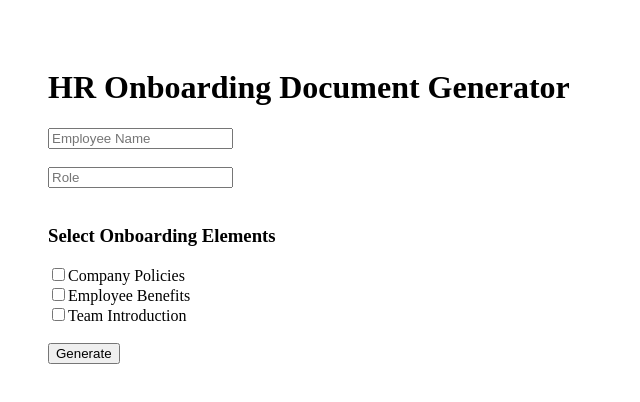
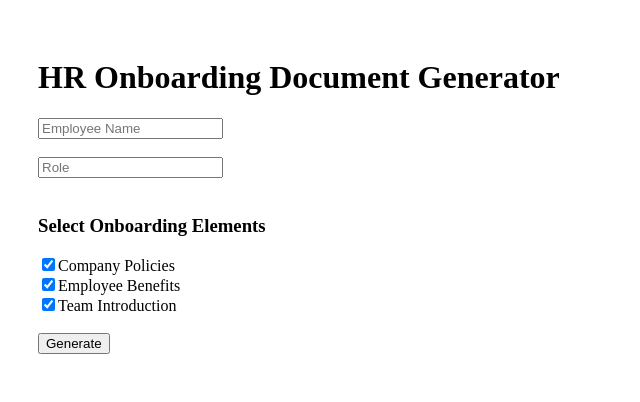
Before and after one commit to Jas0016/hr-onboarding-generator, a React (Create React App) app in the folder frontend/: page / in a window 1280 px wide. Shown: the top 402 px of the page, without its empty margins (0-640 px from the left). Built offline with nearby package versions, Linux system fonts and the light colour scheme.

Commit message:
Update App.js

```diff
--- a/frontend/src/App.js
+++ b/frontend/src/App.js
@@ -3,55 +3,49 @@ import { useState } from "react";
 function App() {
   const [name, setName] = useState("");
   const [role, setRole] = useState("");
-  const [elements, setElements] = useState([]);
+  const [elements, setElements] = useState({
+    policies: true,
+    benefits: true,
+    team: true,
+  });
+
   const [preview, setPreview] = useState("");
+  const [showDownload, setShowDownload] = useState(false);
   const [loading, setLoading] = useState(false);
 
-  const toggleElement = (key) => {
-    setElements((prev) =>
-      prev.includes(key)
-        ? prev.filter((e) => e !== key)
-        : [...prev, key]
-    );
-  };
+  const generateDocument = async () => {
+    setLoading(true);
+    setShowDownload(false);
 
-  const generateDocument = async () => {
     try {
-      setLoading(true);
-      setPreview("");
-
-      const response = await fetch(
+      const res = await fetch(
         "https://hr-onboarding-generator-2.onrender.com/api/documents/generate",
         {
           method: "POST",
-          headers: {
-            "Content-Type": "application/json"
-          },
+          headers: { "Content-Type": "application/json" },
           body: JSON.stringify({
             name,
             role,
-            elements
-          })
+            elements: Object.keys(elements).filter((e) => elements[e]),
+          }),
         }
       );
 
-      if (!response.ok) {
-        const err = await response.json();
-        console.error("Backend error:", err);
-        throw new Error("Generation failed");
-      }
+      if (!res.ok) throw new Error("Generation failed");
 
-      const data = await response.json();
+      const data = await res.json();
       setPreview(data.content);
+      setShowDownload(true);
     } catch (err) {
-      alert("Generation failed. Check inputs.");
-    } finally {
-      setLoading(false);
+      alert("Generation failed");
+      console.error(err);
     }
+
+    setLoading(false);
   };
 
   return (
-    <div style={{ padding: "40px" }}>
+    <div style={{ padding: "30px" }}>
       <h1>HR Onboarding Document Generator</h1>
 
       <input
@@ -59,21 +53,26 @@ function App() {
         value={name}
         onChange={(e) => setName(e.target.value)}
       />
-      <br /><br />
+      <br />
+      <br />
 
       <input
         placeholder="Role"
         value={role}
         onChange={(e) => setRole(e.target.value)}
       />
-      <br /><br />
+      <br />
+      <br />
 
       <h3>Select Onboarding Elements</h3>
 
       <label>
         <input
           type="checkbox"
-          onChange={() => toggleElement("company_policies")}
+          checked={elements.policies}
+          onChange={() =>
+            setElements({ ...elements, policies: !elements.policies })
+          }
         />
         Company Policies
       </label>
@@ -82,7 +81,10 @@ function App() {
       <label>
         <input
           type="checkbox"
-          onChange={() => toggleElement("employee_benefits")}
+          checked={elements.benefits}
+          onChange={() =>
+            setElements({ ...elements, benefits: !elements.benefits })
+          }
         />
         Employee Benefits
       </label>
@@ -91,12 +93,16 @@ function App() {
       <label>
         <input
           type="checkbox"
-          onChange={() => toggleElement("team_introduction")}
+          checked={elements.team}
+          onChange={() =>
+            setElements({ ...elements, team: !elements.team })
+          }
         />
         Team Introduction
       </label>
 
-      <br /><br />
+      <br />
+      <br />
 
       <button onClick={generateDocument} disabled={loading}>
         {loading ? "Generating..." : "Generate"}
@@ -109,6 +115,13 @@ function App() {
           <pre>{preview}</pre>
         </>
       )}
+
+      {showDownload && (
+        <>
+          <br />
+          <button disabled>Download PDF (next step)</button>
+        </>
+      )}
     </div>
   );
 }
```
